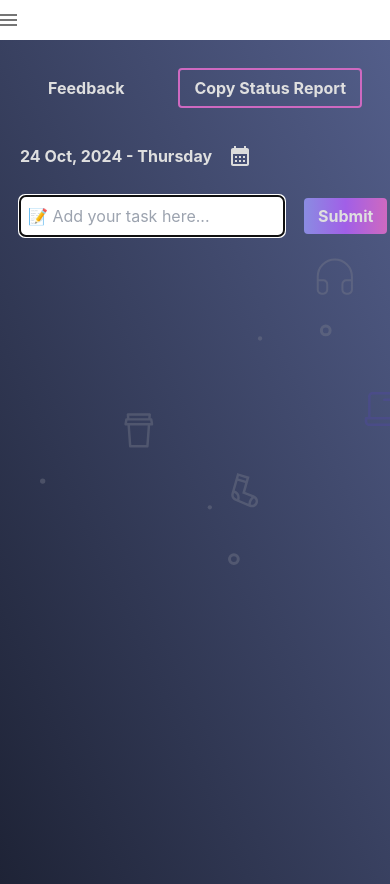
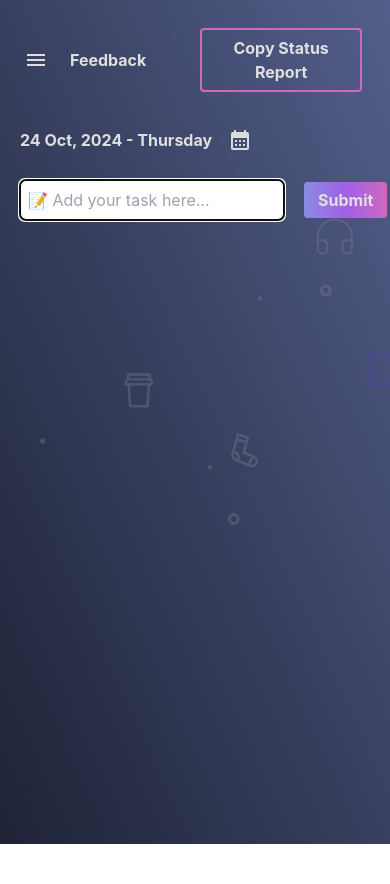
Before and after one commit to MHassanTariq/task-tracker, a React (Create React App) app: page / in a window 390 px wide. After the commit the page ends 844 px from the top, so only its background shows below. Built offline with nearby package versions, Linux system fonts and the light colour scheme.

Commit message:
feat: updated the design for mobile drawer

```diff
--- a/src/assets/svgs/logo.tsx
+++ b/src/assets/svgs/logo.tsx
@@ -1,8 +1,13 @@
-function Logo() {
+interface LogoProps {
+  width?: number;
+  height?: number;
+}
+
+function Logo({ width = 42, height = 38 }: LogoProps) {
   return (
     <svg
-      width="42"
-      height="38"
+      width={width}
+      height={height}
       viewBox="0 0 42 38"
       fill="none"
       xmlns="http://www.w3.org/2000/svg"
--- a/src/components/drawerMenu.tsx
+++ b/src/components/drawerMenu.tsx
@@ -5,41 +5,65 @@ import {
   List,
   ListItem,
   ListItemText,
-  useMediaQuery,
-  useTheme,
 } from "@mui/material";
 import MenuIcon from "@mui/icons-material/Menu";
-import { Link } from "react-router-dom";
+import { Link, useLocation } from "react-router-dom";
+import { TaskListIcon } from "../assets/svgs/taskListIcon";
+import Logo from "../assets/svgs/logo";
+import { BacklogIcon } from "../assets/svgs/backlogIcon";
+import styles from "../utils/styles";
+import colors from "../utils/colors";
 
 const DrawerMenu: React.FC = () => {
   const [isDrawerOpen, setIsDrawerOpen] = useState(false);
-  const theme = useTheme();
-  const isMobile = useMediaQuery(theme.breakpoints.down("sm"));
+  const location = useLocation(); // Get the current location
 
   const toggleDrawer = (open: boolean) => () => {
     setIsDrawerOpen(open);
   };
 
+  function renderLinkAndIcon(path: string, Icon: React.FC, text: string) {
+    const isSelected = location.pathname === path;
+    const linkStyles = isSelected
+      ? styles.sideBarSelectedItem
+      : styles.sideBarUnselectedItem;
+    return (
+      <ListItem
+        component={Link}
+        to={path}
+        onClick={toggleDrawer(false)}
+        className={`flex ${styles.verticalCenter} ${linkStyles} gap-2 my-2`}
+      >
+        <Icon />
+        <ListItemText primary={text} />
+      </ListItem>
+    );
+  }
+
   return (
-    <div>
-      {isMobile && (
-        <IconButton edge="start" onClick={toggleDrawer(true)}>
-          <MenuIcon />
-        </IconButton>
-      )}
-      <Drawer anchor="left" open={isDrawerOpen} onClose={toggleDrawer(false)}>
-        <List>
-          <ListItem component={Link} to="/" onClick={toggleDrawer(false)}>
-            <ListItemText primary="Home" />
-          </ListItem>
-
-          <ListItem
-            component={Link}
-            to="/backlog"
-            onClick={toggleDrawer(false)}
-          >
-            <ListItemText primary="Backlog" />
-          </ListItem>
+    <div className="lg:hidden">
+      <IconButton edge="start" onClick={toggleDrawer(true)}>
+        <MenuIcon className={colors.text} />
+      </IconButton>
+      <Drawer
+        anchor="left"
+        open={isDrawerOpen}
+        onClose={toggleDrawer(false)}
+        sx={{
+          "& .MuiDrawer-paper": {
+            backgroundColor: "rgba(0, 0, 0, 0.3)",
+            backdropFilter: "blur(4px)",
+            width: 300,
+            padding: "24px",
+          },
+        }}
+      >
+        <List className={`flex flex-col m-4`}>
+          <div className={`flex flex-1 ${styles.centerChildren} mt-4 mb-10`}>
+            <Logo width={60} height={60} />
+          </div>
+          {renderLinkAndIcon("/", TaskListIcon, "Task List")}
+          {renderLinkAndIcon("/backlog", BacklogIcon, "Backlog")}
         </List>
       </Drawer>
     </div>
--- a/src/components/header.tsx
+++ b/src/components/header.tsx
@@ -1,4 +1,5 @@
 import styles from "../utils/styles";
+import DrawerMenu from "./drawerMenu";
 import { PopupOption } from "./optionsPopup";
 import { PrimaryButton, PrimaryButtonVariant } from "./primaryButton";
 
@@ -15,8 +16,12 @@ interface Props {
 
 function Header({ buttons }: Props) {
   return (
+    <div
+      className={`p-7 ${styles.flexRow} justify-between ${styles.verticalCenter}`}
+    >
+      <DrawerMenu />
       <header
-      className={` p-7 ${styles.flexRow} ${styles.verticalCenter} justify-end gap-5`}
+        className={`${styles.flexRow} ${styles.verticalCenter} justify-end gap-5`}
       >
         {buttons.map((button, index) => (
           <PrimaryButton
@@ -24,11 +29,12 @@ function Header({ buttons }: Props) {
             onClick={button.onClick ?? undefined}
             variant={button.variant}
             text={button.text}
+            options={button.options}
             key={index}
-          options={button.options}
           />
         ))}
       </header>
+    </div>
   );
 }
 
--- a/src/components/sideBar.tsx
+++ b/src/components/sideBar.tsx
@@ -7,12 +7,12 @@ import styles from "../utils/styles";
 
 function SideBar() {
   const location = useLocation(); // Get the current location
-  const unselectedStyles = `flex flex-1 ${colors.text} px-4 py-1`;
-  const selectedStyles = `${colors.btnGradient} rounded-full font-bold ${unselectedStyles}`;
 
   function renderLinkAndIcon(path: string, text: string, Icon: React.FC) {
     const isSelected = location.pathname === path;
-    const linkStyles = isSelected ? selectedStyles : unselectedStyles;
+    const linkStyles = isSelected
+      ? styles.sideBarSelectedItem
+      : styles.sideBarUnselectedItem;
 
     return (
       <div className={`flex ${styles.verticalCenter} ${linkStyles} gap-2`}>
--- a/src/routes/routers.tsx
+++ b/src/routes/routers.tsx
@@ -1,25 +1,14 @@
 import { createBrowserRouter } from "react-router-dom";
 import Home from "../page/home/home";
-import DrawerMenu from "../components/drawerMenu";
 import Backlog from "../page/backlog/backlog";
 const router = createBrowserRouter([
   {
     path: "/",
-    element: (
-      <>
-        <DrawerMenu />
-        <Home />
-      </>
-    ),
+    element: <Home />,
   },
   {
     path: "backlog",
-    element: (
-      <>
-        <DrawerMenu />
-        <Backlog />
-      </>
-    ),
+    element: <Backlog />,
   },
   {
     path: "*", // catch all undefined routes ( wildcard *)
--- a/src/utils/styles.ts
+++ b/src/utils/styles.ts
@@ -1,3 +1,5 @@
+import colors from "./colors";
+
 const styles = {
   horizontalCenter: "justify-center",
   centerChildren: "justify-center items-center",
@@ -10,6 +12,8 @@ const styles = {
   bodyArea: "flex flex-1 flex-col pt-5 lg:px-14 gap-5 ",
   standardBtn:
     "font-bold text-base border-2 rounded flex justify-center items-center",
+  sideBarSelectedItem: `${colors.btnGradient} rounded-full font-bold flex flex-1 ${colors.text} px-4 py-1`,
+  sideBarUnselectedItem: `flex flex-1 ${colors.text} px-4 py-1`,
 };
 
 export default styles;
```
Lines whose indentation alone changed are shown as unchanged.
